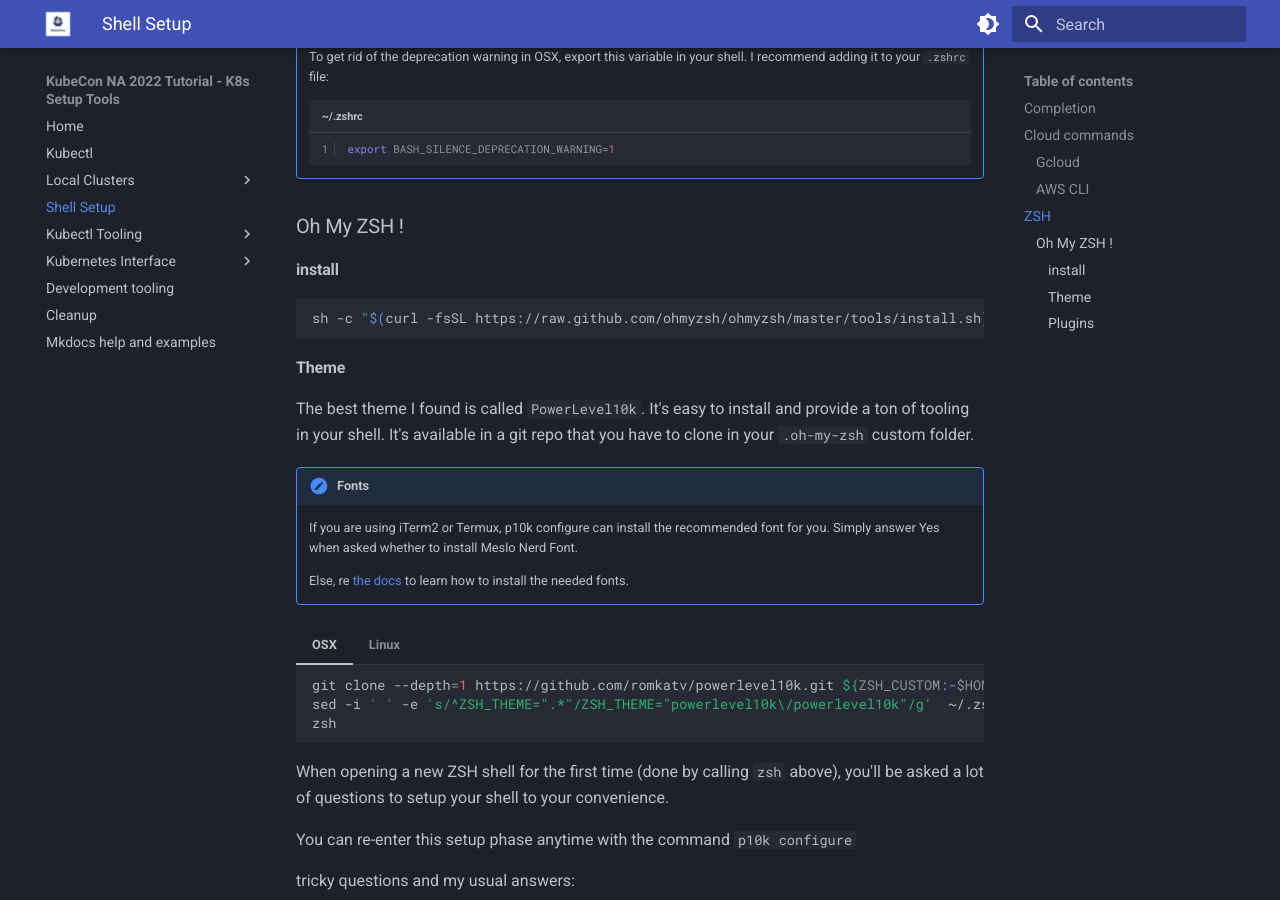
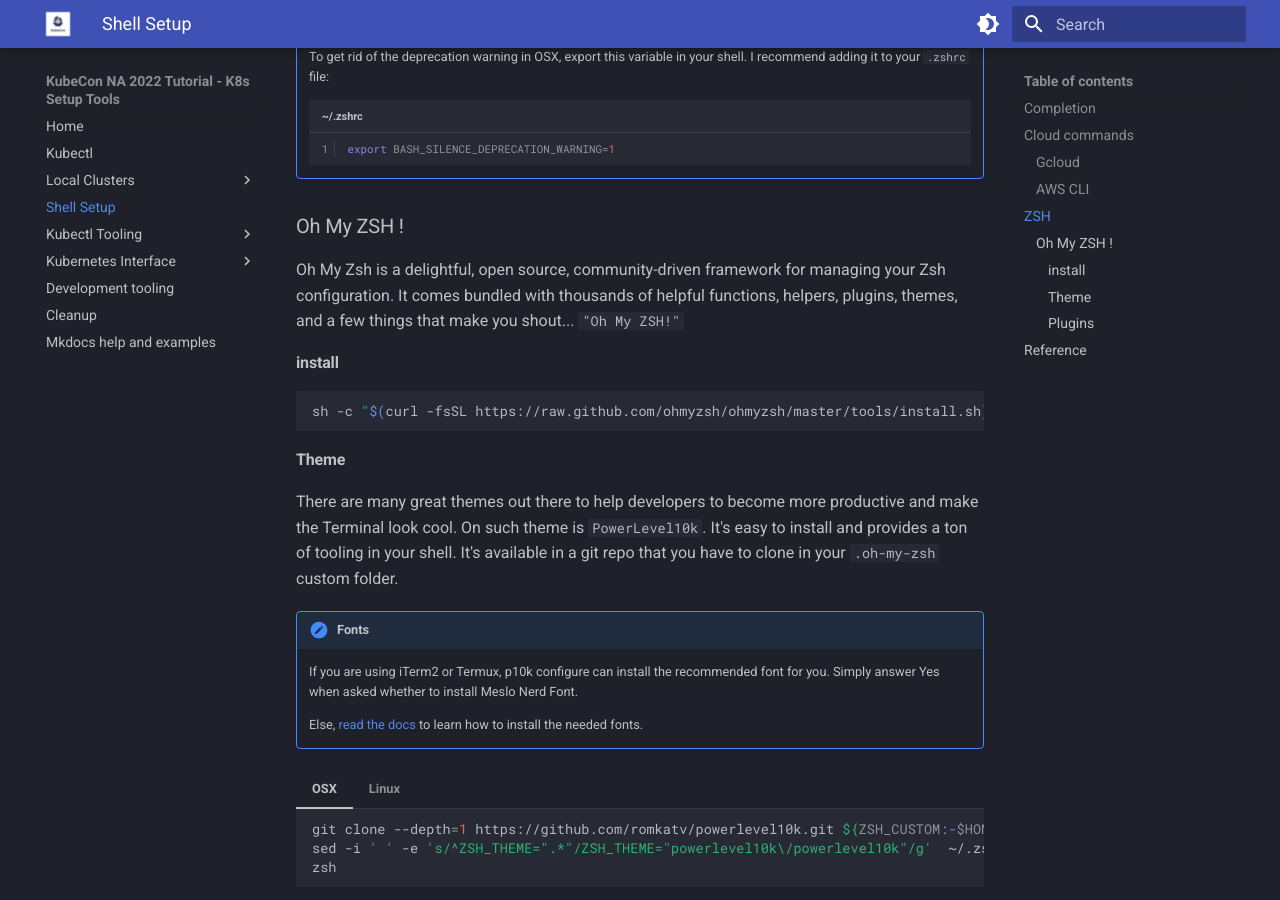
Before and after one commit to cloud-native-canada/k8s_setup_tools, an MkDocs documentation site: the page built from docs/shell_setup.md, in a window 1280 px wide and 900 px high, scrolled down 1552 px. Built offline with MkDocs 1.6.1 and Material for MkDocs 9.7.7, drawn with Linux system fonts in a browser that asks for light colours; some of the changed text lies outside the part shown.

Commit message:
resolved some comments

````diff
--- a/docs/shell_setup.md
+++ b/docs/shell_setup.md
@@ -91,6 +91,8 @@
     ```
 ### Oh My ZSH !
 
+Oh My Zsh is a delightful, open source, community-driven framework for managing your Zsh configuration. It comes bundled with thousands of helpful functions, helpers, plugins, themes, and a few things that make you shout... `"Oh My ZSH!"`
+
 #### install
 
 ```bash
@@ -99,12 +101,13 @@
 
 #### Theme
 
-The best theme I found is called `PowerLevel10k`. It's easy to install and provide a ton of tooling in your shell. It's available in a git repo that you have to clone in your `.oh-my-zsh` custom folder.
+There are many great themes out there to help developers to become more productive and make the Terminal look cool.
+On such theme is `PowerLevel10k`. It's easy to install and provides a ton of tooling in your shell. It's available in a git repo that you have to clone in your `.oh-my-zsh`  custom folder.
 
 !!! note "Fonts"
     If you are using iTerm2 or Termux, p10k configure can install the recommended font for you. Simply answer Yes when asked whether to install Meslo Nerd Font.
 
-    Else, re [the docs](https://github.com/romkatv/powerlevel10k#manual-font-installation) to learn how to install the needed fonts.
+    Else, [read the docs](https://github.com/romkatv/powerlevel10k#manual-font-installation) to learn how to install the needed fonts.
 
 === "OSX"
 
@@ -170,3 +173,8 @@
 kccc='kubectl config current-context'
 ...
 ```
+
+## Reference
+
+- [Oh My ZSH !](https://ohmyz.sh/)
+- [PowerLevel10k](https://github.com/romkatv/powerlevel10k)
````
